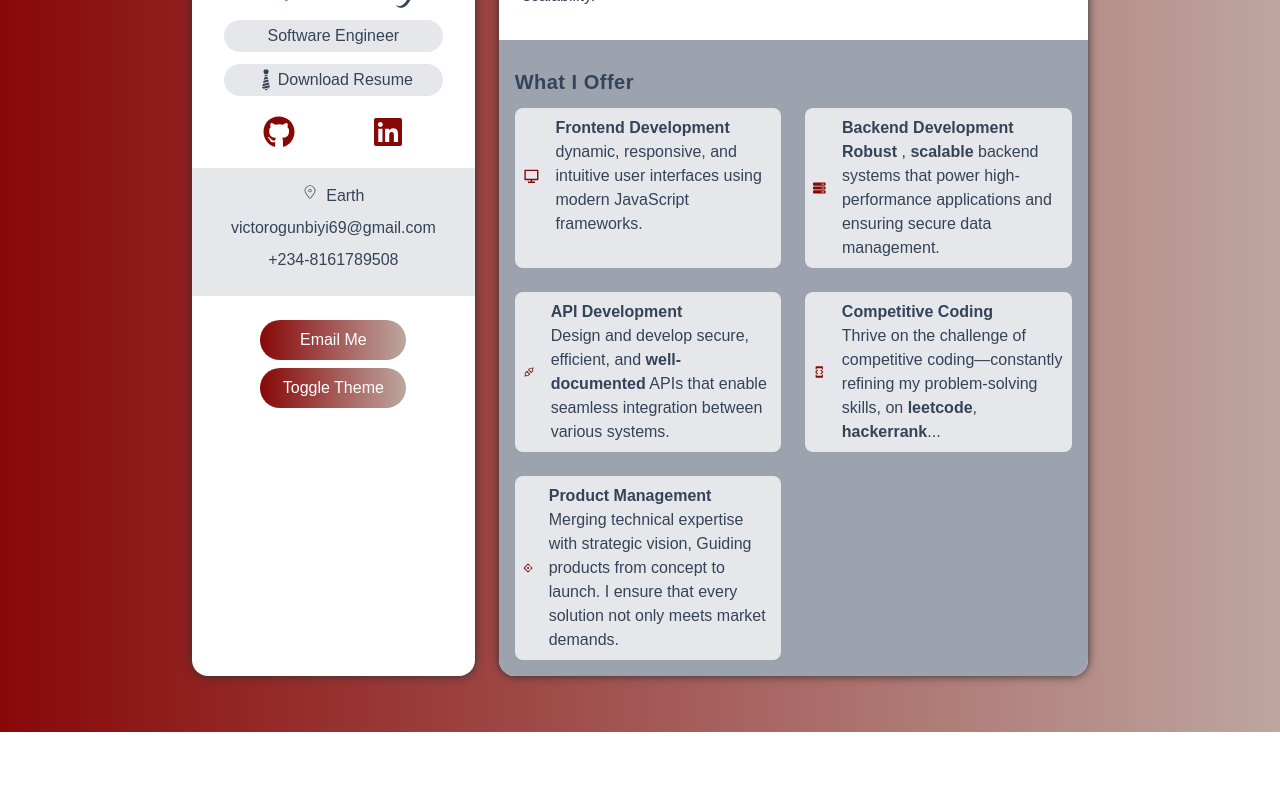
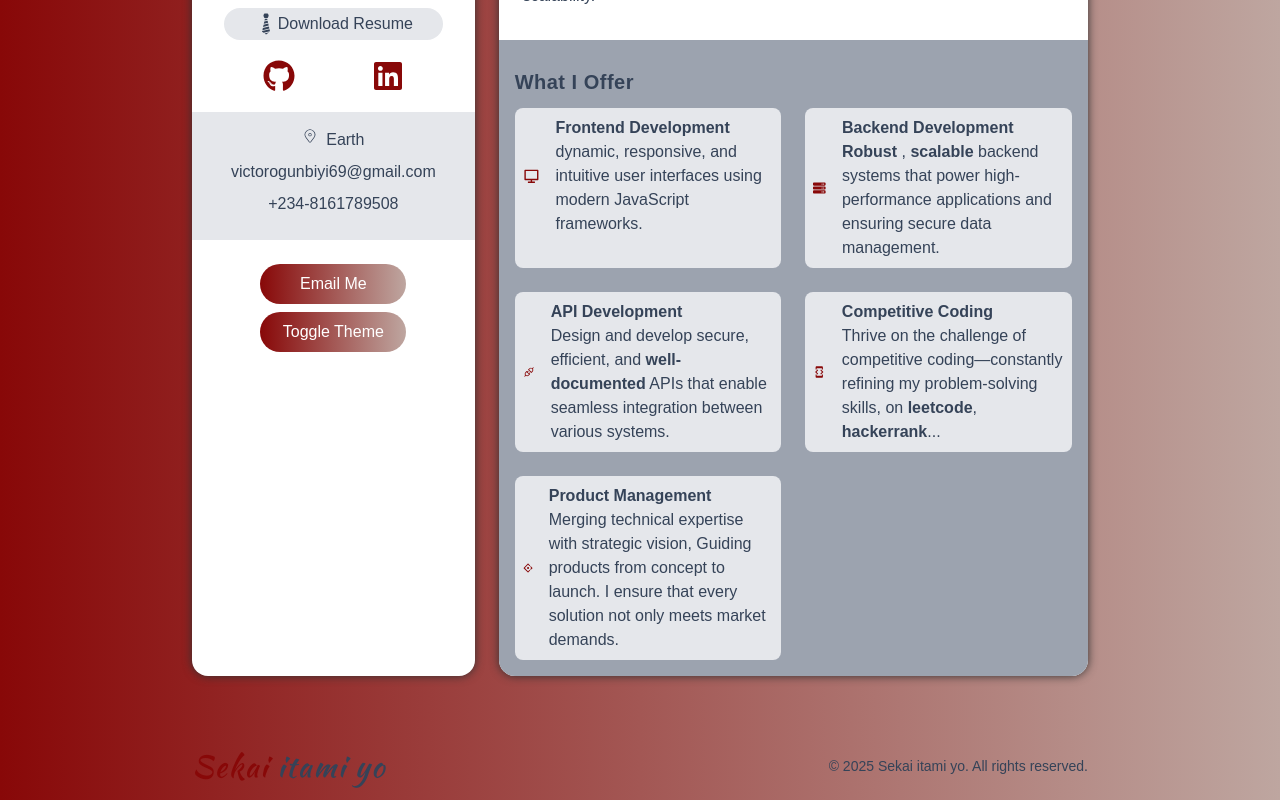
Before and after one commit to xwaynex/port, a Next.js app: page / in a window 1280 px wide. Shown: the part 264-1064 px from the top of the page. Before the commit the page ends 996 px from the top, so only its background shows below. Built offline with nearby package versions, Linux system fonts and the light colour scheme.

Commit message:
-added footer

```diff
--- a/src/app/page.tsx
+++ b/src/app/page.tsx
@@ -8,11 +8,13 @@ import Projects from "@/components/Projects";
 import About from "@/components/About";
 import { AnimatePresence, motion } from "framer-motion";
 import { tabAnimation } from "@/animations";
+import Footer from "@/components/Footer";
 
 export default function Home() {
   const [activeTab, setActiveTab] = useState<string>("About");
 
   return (
+    <>
       <div className="grid grid-cols-12 gap-6 my-14 px-5 lg:px-48 sm:px:20 md:px-32 ">
         <div className="col-span-12 bg-white dark:bg-dark-500 lg:col-span-4 rounded-2xl p-4 text-center shadow-custom-light dark:shadow-custom-dark">
           <Sidebar />
@@ -20,7 +22,6 @@ export default function Home() {
         <div className="flex flex-col col-span-12 bg-white dark:bg-dark-500  lg:col-span-8 rounded-2xl shadow-custom-light dark:shadow-custom-dark overflow-hidden">
           {" "}
           <Navbar activeTab={activeTab} setActiveTab={setActiveTab} />
-
           {/* Render components based on the active tab */}
           <div className="relative flex-grrow h-full">
             <AnimatePresence mode="wait">
@@ -40,5 +41,7 @@ export default function Home() {
           </div>
         </div>
       </div>
+      <Footer />
+    </>
   );
 }
--- /dev/null
+++ b/src/components/Footer.tsx
@@ -0,0 +1,26 @@
+import { useTheme } from "next-themes";
+
+const Footer = () => {
+  const currentYear = new Date().getFullYear();
+
+  return (
+    <footer className="flex">
+      <div className="container mx-auto px-5 lg:px-48 sm:px:20 md:px-32">
+        <div className="flex flex-col md:flex-row items-center justify-between text-center md:text-left">
+          <div className="mb-4 md:mb-0">
+            <h3 className="my-4 text-3xl  font-medium tracking-wider font-title">
+              <span className="text-green">Sekai </span>
+              itami yo
+            </h3>
+          </div>
+
+          <div className="flex flex-col md:flex-row items-center gap-4 text-sm">
+            <div>&copy; {currentYear} Sekai itami yo. All rights reserved.</div>
+          </div>
+        </div>
+      </div>
+    </footer>
+  );
+};
+
+export default Footer;
--- a/src/components/Sidebar.tsx
+++ b/src/components/Sidebar.tsx
@@ -24,10 +24,10 @@ const Sidebar = () => {
         className="w-32 h-32 mx-auto rounded-full"
         priority // Prioritize for improved LCP
       />
-      <h3 className="my-4 text-3xl  font-medium tracking-wider font-title">
+      {/* <h3 className="my-4 text-3xl  font-medium tracking-wider font-title">
         <span className="text-green">Sekai </span>
         itami yo
-      </h3>
+      </h3> */}
 
       <p className="px-2 py-1 my-3 bg-gray-200 dark:bg-dark-200 rounded-full">
         Software Engineer
```
Lines whose indentation alone changed are shown as unchanged.
